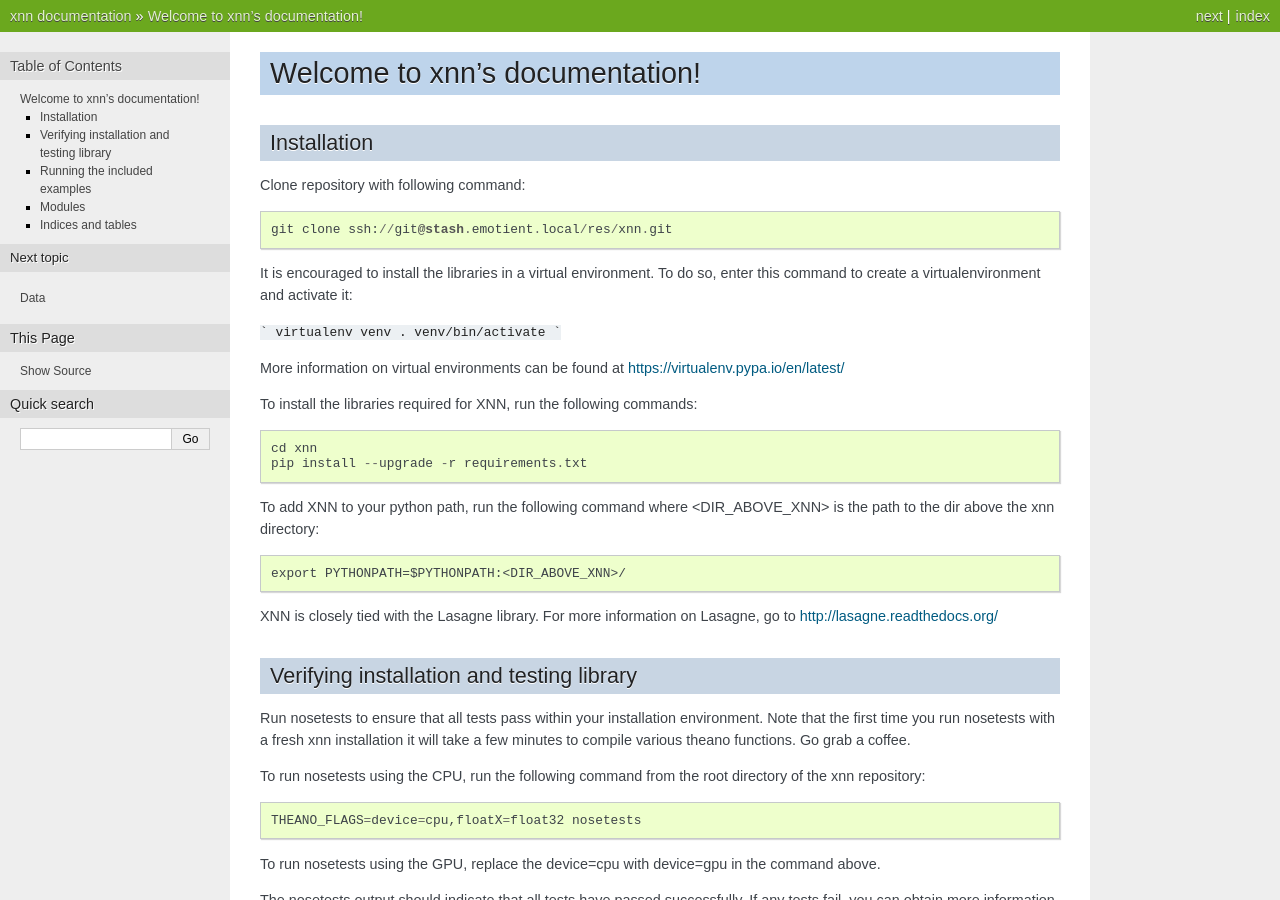
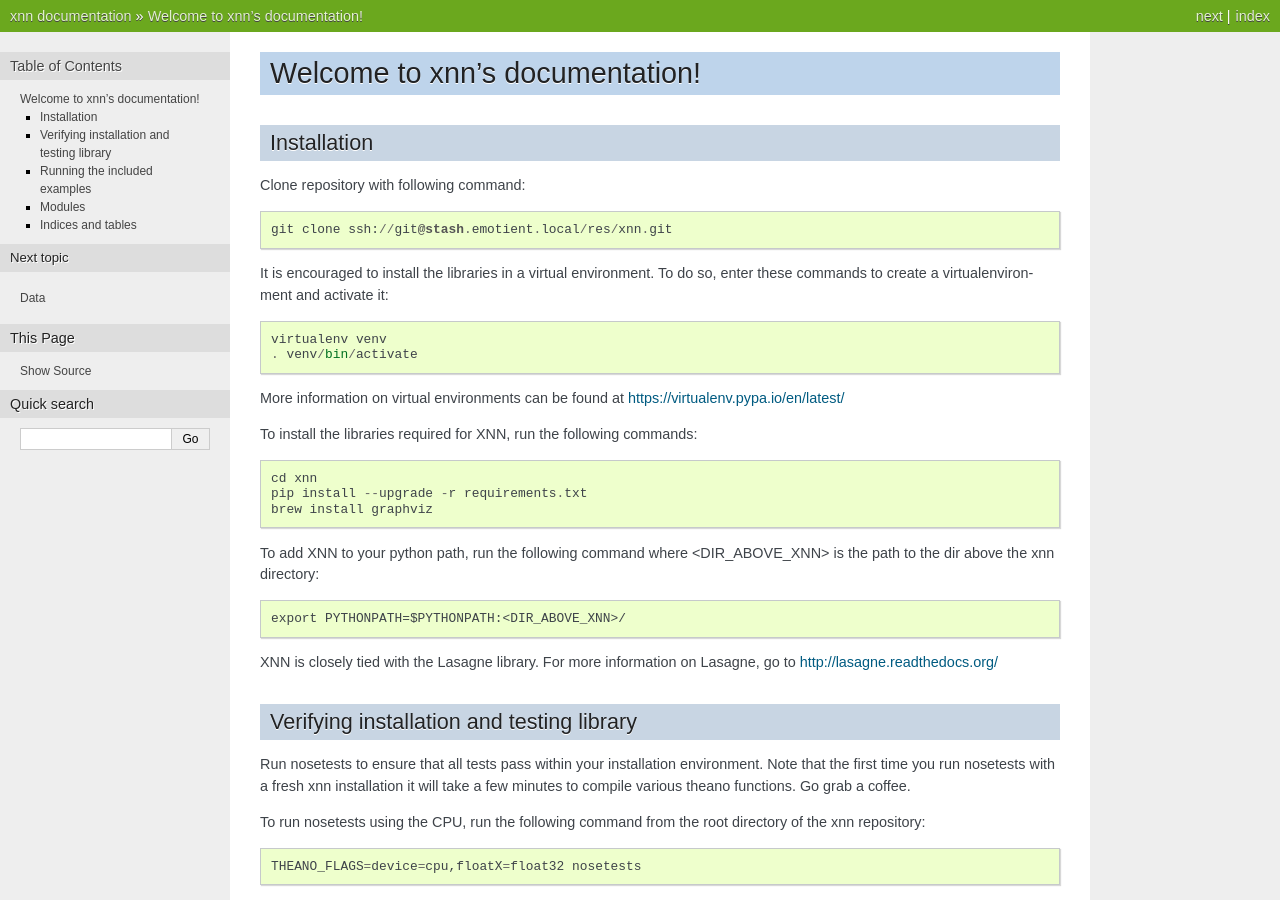
Before and after one commit to eglxiang/xnn, a Sphinx documentation site: the page built from docs/source/index.rst, in a window 1280 px wide and 900 px high. Built offline with Sphinx 7.4.7, drawn with Linux system fonts in a browser that asks for light colours.

Commit message:
Minor changes to documentation

````diff
--- a/docs/source/index.rst
+++ b/docs/source/index.rst
@@ -14,12 +14,10 @@ Clone repository with following command::
 	git clone ssh://git@stash.emotient.local/res/xnn.git
 
 It is encouraged to install the libraries in a virtual environment.
-To do so, enter this command to create a virtualenvironment and activate it:
+To do so, enter these commands to create a virtualenvironment and activate it::
 
-```
-virtualenv venv
-. venv/bin/activate
-```
+	virtualenv venv
+	. venv/bin/activate
 
 More information on virtual environments can be found at https://virtualenv.pypa.io/en/latest/
 
@@ -27,6 +25,7 @@ To install the libraries required for XNN, run the following commands::
 
 	cd xnn
 	pip install --upgrade -r requirements.txt
+	brew install graphviz
 
 To add XNN to your python path, run the following command where <DIR_ABOVE_XNN> is the path to the dir above the xnn directory::
 
````
